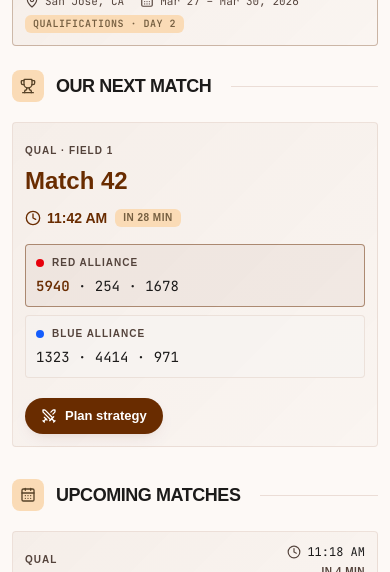
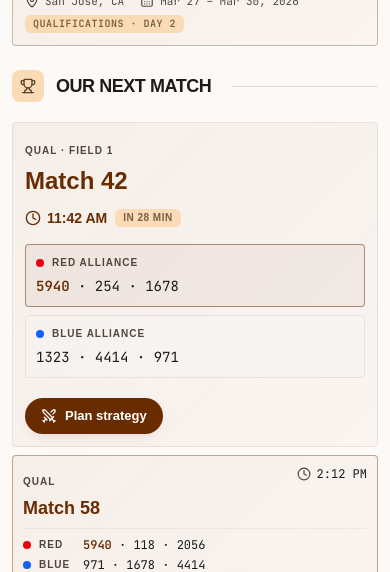
Before and after one commit to RileyGoodXYZ/BreadCompetition, a React (Vite) app in the folder frontend/: page / in a window 390 px wide. Shown: the part 272-844 px from the top of the page. Built offline with nearby package versions, Linux system fonts and the light colour scheme; no server answers.

Commit message:
Frontend: Added upcoming three matches cards

```diff
--- a/frontend/src/pages/Home.jsx
+++ b/frontend/src/pages/Home.jsx
@@ -15,6 +15,7 @@ import { Badge } from "@/components/ui/badge";
 
 import {
   CURRENT_EVENT,
+  CURRENT_EVENT_KEY,
   OUR_TEAM,
   UPCOMING_MATCHES,
   getAllianceColor,
@@ -24,6 +25,7 @@ import {
   RobotAnalyticsCard,
   useTeamAnalytics,
 } from "@/pages/picklist/RobotData";
+import { useMatchStrategy } from "@/lib/match-strategy-store";
 import { cn } from "@/lib/utils";
 import logo from "@/assets/logo.png";
 
@@ -35,10 +37,23 @@ export default function Home() {
     loaded: ourRobotLoaded,
   } = useTeamAnalytics(OUR_TEAM);
 
+  const { strategies } = useMatchStrategy();
+
   const nextMatch = getTeamNextMatch(OUR_TEAM);
+  const ourUpcomingAfter = UPCOMING_MATCHES.filter(
+    (m) =>
+      m.id !== nextMatch?.id &&
+      (m.red.includes(OUR_TEAM) || m.blue.includes(OUR_TEAM))
+  ).slice(0, 3);
   const otherUpcoming = UPCOMING_MATCHES.filter(
     (m) => m.id !== nextMatch?.id
   ).slice(0, 3);
+
+  const strategyForMatch = (matchNumber) =>
+    strategies.find(
+      (s) =>
+        s.event_key === CURRENT_EVENT_KEY && s.match_number === matchNumber
+    ) ?? null;
 
   return (
     <Shell>
@@ -74,6 +89,18 @@ export default function Home() {
                 title={`Our Next Match`}
               />
               <NextMatchCard match={nextMatch} team={OUR_TEAM} />
+              {ourUpcomingAfter.length > 0 && (
+                <div className="grid grid-cols-1 sm:grid-cols-3 gap-2 sm:gap-3 mt-2 sm:mt-3">
+                  {ourUpcomingAfter.map((m) => (
+                    <UpcomingTeamMatchCard
+                      key={m.id}
+                      match={m}
+                      ourTeam={OUR_TEAM}
+                      strategy={strategyForMatch(m.number)}
+                    />
+                  ))}
+                </div>
+              )}
             </section>
           )}
 
@@ -366,6 +393,43 @@ function UpcomingMatchCard({ match, ourTeam }) {
   );
 }
 
+function UpcomingTeamMatchCard({ match, ourTeam, strategy }) {
+  const href = strategy ? `/match-strategy/${strategy.id}` : `/match-strategy`;
+  return (
+    <Link
+      to={href}
+      className="group scout-card-gradient bg-surface-container-lowest border border-primary-container/40 rounded sm:rounded-md p-2.5 sm:p-3 transition-all hover:border-primary-container hover:shadow-warm-md flex flex-col gap-2"
+    >
+      <div className="flex items-start justify-between gap-2">
+        <div className="min-w-0">
+          <p className="text-[10px] font-bold uppercase tracking-widest text-on-surface-variant">
+            {match.type}
+          </p>
+          <h4 className="text-lg sm:text-xl font-bold text-primary-container leading-tight mt-0.5">
+            Match {match.number}
+          </h4>
+        </div>
+        <span className="inline-flex items-center gap-1.5 font-mono text-xs text-on-surface">
+          <Clock className="w-3.5 h-3.5 text-on-surface-variant" />
+          {match.scheduledAt}
+        </span>
+      </div>
+
+      <div className="space-y-1 sm:space-y-1.5 pt-2 border-t border-outline-variant/30">
+        <AllianceLine teams={match.red} color="red" ourTeam={ourTeam} />
+        <AllianceLine teams={match.blue} color="blue" ourTeam={ourTeam} />
+      </div>
+
+      <div className="flex items-center justify-end pt-1">
+        <span className="inline-flex items-center gap-1 text-[10px] font-bold uppercase tracking-wider text-on-surface-variant group-hover:text-primary-container transition-colors">
+          {strategy ? "Open strategy" : "Plan strategy"}
+          <ArrowRight className="w-3 h-3" />
+        </span>
+      </div>
+    </Link>
+  );
+}
+
 function AllianceLine({ teams, color, ourTeam }) {
   const dotColor = color === "red" ? "bg-red-600" : "bg-blue-600";
   const label = color === "red" ? "Red" : "Blue";
```
